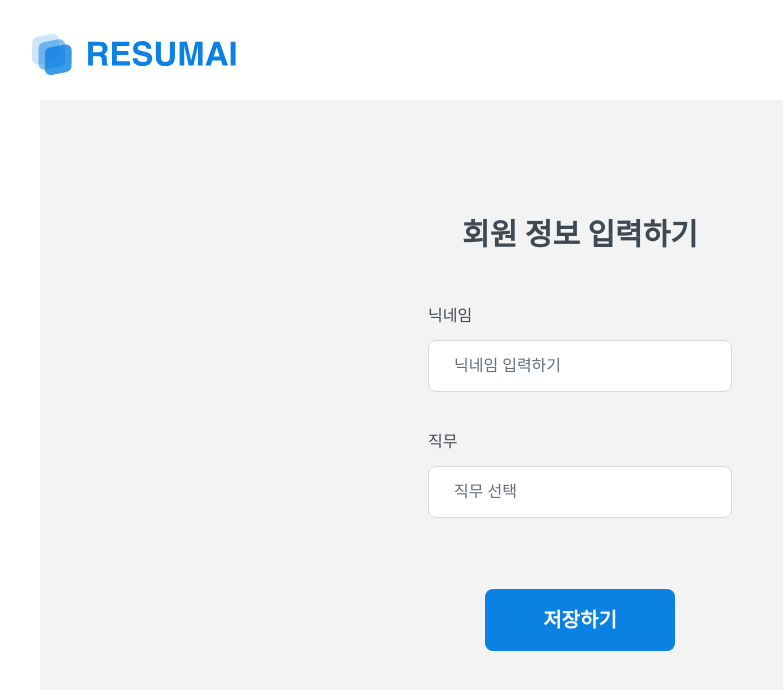
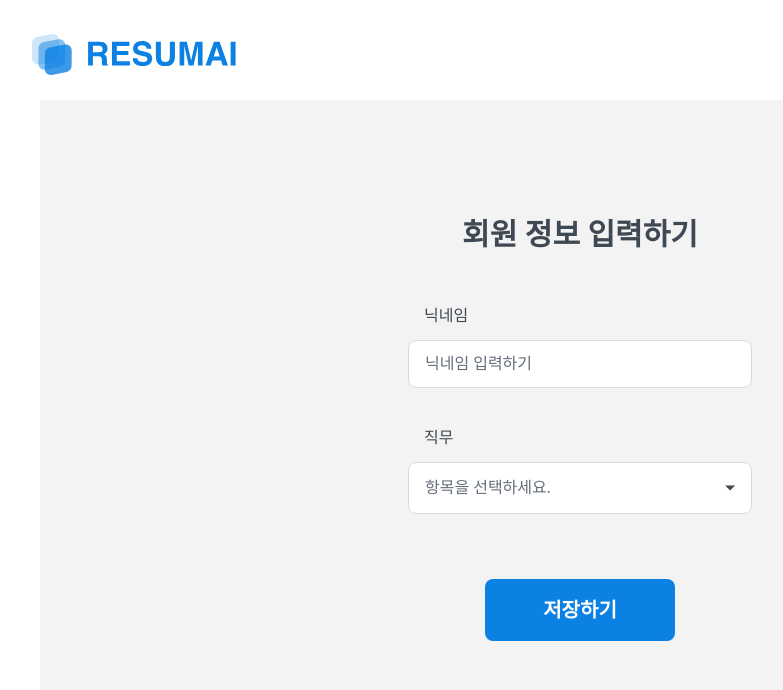
Before and after one commit to resum-ai/resumai-client, a React (Vite) app: page /join/setting in a window 1280 px wide. Shown: the top 690 px of the page, without its empty margins (60-843 px from the left). Built offline with nearby package versions, Linux system fonts and the light colour scheme; a web font is replaced by a local one; what emotion-reset would draw is missing.

Commit message:
feat: Dropdown

```diff
--- a/src/components/common/Dropdown/index.tsx
+++ b/src/components/common/Dropdown/index.tsx
@@ -1,130 +1,132 @@
-import { Flex } from '@/components/Wrapper';
-import { theme } from '@/styles';
+/* eslint-disable @typescript-eslint/no-unused-vars */
+import { CaretDown, CaretUp } from '@/assets/Icon/Caret';
+import { SelectedIcon } from '@/assets/Icon/SelectedIcon';
+import { Flex, Text } from '@/components/Wrapper';
+import { useModal } from '@/hooks/useModal';
+import { css } from '@emotion/react';
 import styled from '@emotion/styled';
-import { useModal } from '@/hooks/useModal';
 import { FieldValues, UseFormSetValue } from 'react-hook-form';
-import {
-  DropdownItemInterface,
-  setBackgroundColor,
-  setColor
-} from '@/utils/dropdown';
-import { CaretDown, CaretUp } from '@/assets/Icon/Caret';
-import { css } from '@emotion/react';
 
 interface DropdownProps {
-  options: DropdownItemInterface[];
   label: string;
-  value: DropdownItemInterface;
+  value: string;
   setValue: UseFormSetValue<FieldValues>;
   placeholder?: string;
-  width?: number;
-  onClick?: () => void;
+  options: string[];
+  width: number;
 }
 
-/**
- * @param {{ label: string; value: string; color: string; background: string; }[]} options: dropdown option 목록
- * @param {string} label: dropdown 고유 label
- * @param { label: string; value: string; color: string; background: string; } value: 현재 선택된 값
- * @param { UseFormSetValue } setValue: dropdown 값 변경을 위한 함수
- * @param {string} placeholder: 선택되지 않은 상태의 텍스트
- * @param {number} width: Dropdown width
- */
+// TODO 검색해서 선택하기 기능
 export const Dropdown = ({
-  options,
   label,
   value,
   setValue,
-  placeholder = '선택',
-  width = 89,
-  onClick
+  placeholder = '항목을 선택하세요.',
+  options,
+  width
 }: DropdownProps) => {
   const { isOpen, modalRef, toggleModal } = useModal();
-  const color = setColor(value, isOpen);
-  const backgroundColor = setBackgroundColor(value, isOpen);
 
   return (
-    <Container
+    <DropdownWrapper
+      width={width}
+      direction="column"
       ref={modalRef}
-      onClick={() => {
-        // dropdown 열려 있는 상태에서 item 클릭 시 page초기화
-        if (isOpen && onClick) onClick();
-        toggleModal();
-      }}
-      width={width}
-      isOpen={isOpen}>
-      <DropdownList background={backgroundColor} color={color}>
-        <DropdownButton
-          justify="space-between"
-          css={css`
-            width: ${width}px;
-            border-radius: 8px;
-          `}>
-          <DropdownLabel color={color}>
-            {value && value.value !== '' && !isOpen ? value.label : placeholder}
-          </DropdownLabel>
-          <ArrowContainer>
-            {isOpen ? <CaretUp /> : <CaretDown />}
-          </ArrowContainer>
-        </DropdownButton>
-
-        {isOpen && (
-          <>
-            {options.map((opt, idx) => (
-              <DropdownItem
-                key={idx}
-                onClick={() => setValue(label, opt)}
-                isSelected={value ? value.value === opt.value : false}>
-                {opt.label}
-              </DropdownItem>
-            ))}
-          </>
-        )}
-      </DropdownList>
-    </Container>
+      onClick={toggleModal}>
+      <DropdownButton>
+        <Flex justify="space-between">
+          <Text typo="sub_text" color={value ? 'black' : 'gray4'}>
+            {value ? value : placeholder}
+          </Text>
+          {isOpen ? <CaretUp /> : <CaretDown />}
+        </Flex>
+      </DropdownButton>
+      {isOpen && (
+        <DropdwonSelect>
+          {options.map((option, index) => (
+            <DropdownElement
+              key={`${option}-${index}`}
+              isSelected={value === option || false}
+              onClick={() => setValue(label, option)}>
+              {option}
+              {value === option && <SelectedIcon />}
+            </DropdownElement>
+          ))}
+        </DropdwonSelect>
+      )}
+    </DropdownWrapper>
   );
 };
 
-const Container = styled.div<{ width: number; isOpen: boolean }>`
-  position: relative;
-  z-index: ${({ isOpen }) => (isOpen ? 10 : 5)};
+const DropdownWrapper = styled(Flex)<{ width: number }>`
+  width: ${({ width }) => width}px;
 
-  width: ${({ width }) => width}px;
-  height: 34px;
-`;
-const ArrowContainer = styled.div`
-  position: absolute;
-  right: 32px;
-`;
-const DropdownButton = styled(Flex)`
   position: relative;
 
-  box-sizing: border-box;
-  cursor: pointer;
+  ${({ theme }) => theme.typo.sub_text};
+  line-height: 125%;
 `;
-const DropdownLabel = styled.p<{ color: string }>`
-  ${theme.typo.sub_text}
-  color: ${({ color }) => color};
-`;
-const DropdownList = styled.ul<{
-  color: string;
-  background: string;
-}>`
+
+const DropdownButton = styled.div`
+  background-color: ${({ theme }) => theme.palette.white};
+  padding: 11.86px 8px 11.86px 16px;
   box-sizing: border-box;
 
+  border: 1px solid ${({ theme }) => theme.palette.gray2};
+  border-radius: 8px;
+
   width: 100%;
-  padding: 6px 16px;
+`;
 
-  background-color: ${({ background }) => background};
-  border: 1px solid ${({ color }) => color};
+const DropdwonSelect = styled.ul`
+  color: ${({ theme }) => theme.palette.gray4};
+  background-color: ${({ theme }) => theme.palette.white};
+  border: 1px solid ${({ theme }) => theme.palette.gray2};
+  padding: 8px 4px;
+  box-sizing: border-box;
   border-radius: 8px;
+  box-shadow: 4px 4px 20px 0px rgba(0, 0, 0, 0.25);
+
+  width: 100%;
+
+  position: absolute;
+  top: 56px;
+  z-index: 99;
+
+  list-style-type: none;
+  list-style: none;
+
+  display: flex;
+  flex-direction: column;
+  gap: 4px;
 `;
-const DropdownItem = styled.li<{ isSelected: boolean }>`
-  margin-top: 8px;
 
-  ${theme.typo.sub_text}
-  color: ${({ isSelected }) =>
-    isSelected ? theme.palette.black : theme.palette.gray5};
-  text-align: left;
+const DropdownElement = styled.li<{ isSelected: boolean }>`
+  cursor: pointer;
 
-  cursor: pointer;
+  list-style-type: none;
+  list-style: none;
+
+  display: flex;
+  justify-content: space-between;
+  align-items: center;
+
+  height: 40px;
+  border-radius: 8px;
+  padding: 10px 16px;
+  box-sizing: border-box;
+
+  ${({ isSelected, theme }) =>
+    isSelected
+      ? css`
+          background-color: ${theme.palette.blue_10};
+          border: 1px solid ${theme.palette.blue_70};
+          color: ${theme.palette.black};
+          font-weight: 700;
+        `
+      : css`
+          :hover {
+            background-color: ${theme.palette.gray1};
+          }
+        `}
 `;
--- a/src/components/common/Input/Input.tsx
+++ b/src/components/common/Input/Input.tsx
@@ -192,7 +192,7 @@ const StyledInput = styled.input<{
 }>`
   width: ${({ width }) => (width ? width : 100)}px;
   height: ${({ height }) => (height ? height : 50)}px;
-  padding: 25px;
+  padding: 14px 16px;
 
   box-sizing: border-box;
 
--- a/src/pages/join/setting.tsx
+++ b/src/pages/join/setting.tsx
@@ -1,9 +1,13 @@
 import { Flex, Space, Text } from '@/components/Wrapper';
 import { Input, WriteButton } from '@/components/common';
+import { Dropdown } from '@/components/common/Dropdown';
 import { css } from '@emotion/react';
+import { useForm } from 'react-hook-form';
 
 // TODO 로그인 후 수정하기 분기 처리
 export const Setting = () => {
+  const { setValue, watch } = useForm();
+
   return (
     <Flex direction="column" align="center">
       <Space height={114} />
@@ -15,14 +19,14 @@ export const Setting = () => {
         direction="column"
         align="flex-start"
         css={css`
-          width: 304px;
+          width: 344px;
         `}>
         <Text typo="sub_text" color="gray5">
-          닉네임
+          &nbsp;&nbsp;&nbsp;&nbsp;닉네임
         </Text>
         <Space height={12} />
         <Input
-          width={304}
+          width={344}
           height={48}
           value={''}
           type="default"
@@ -30,15 +34,15 @@ export const Setting = () => {
         />
         <Space height={32} />
         <Text typo="sub_text" color="gray5">
-          직무
+          &nbsp;&nbsp;&nbsp;&nbsp;직무
         </Text>
         <Space height={12} />
-        <Input
-          width={304}
-          height={48}
-          value={''}
-          type="default"
-          placeholder="직무 선택"
+        <Dropdown
+          label="job"
+          value={watch('job')}
+          setValue={setValue}
+          options={['네이버', '카카오']}
+          width={344}
         />
       </Flex>
       <Space height={65} />
```
